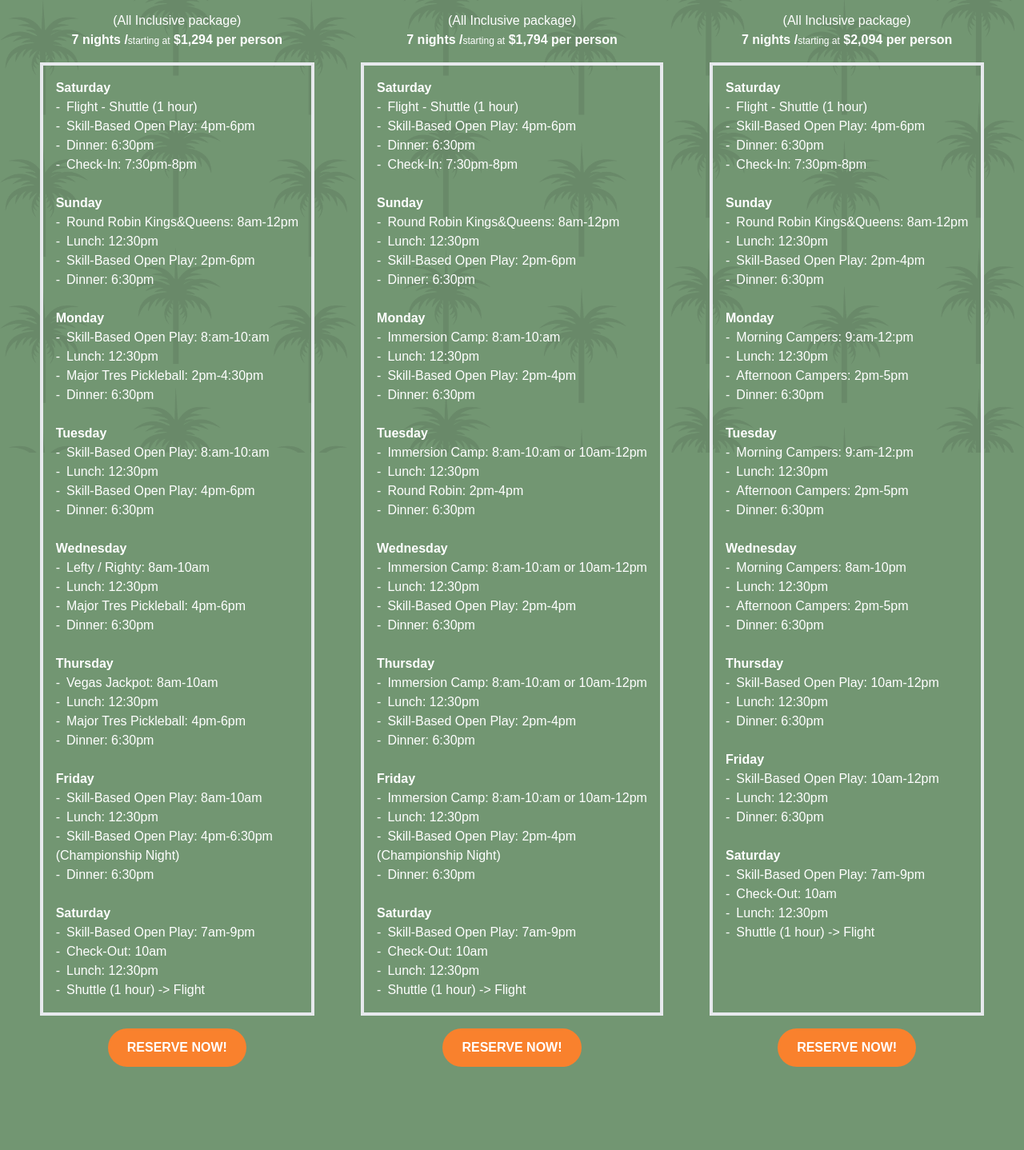
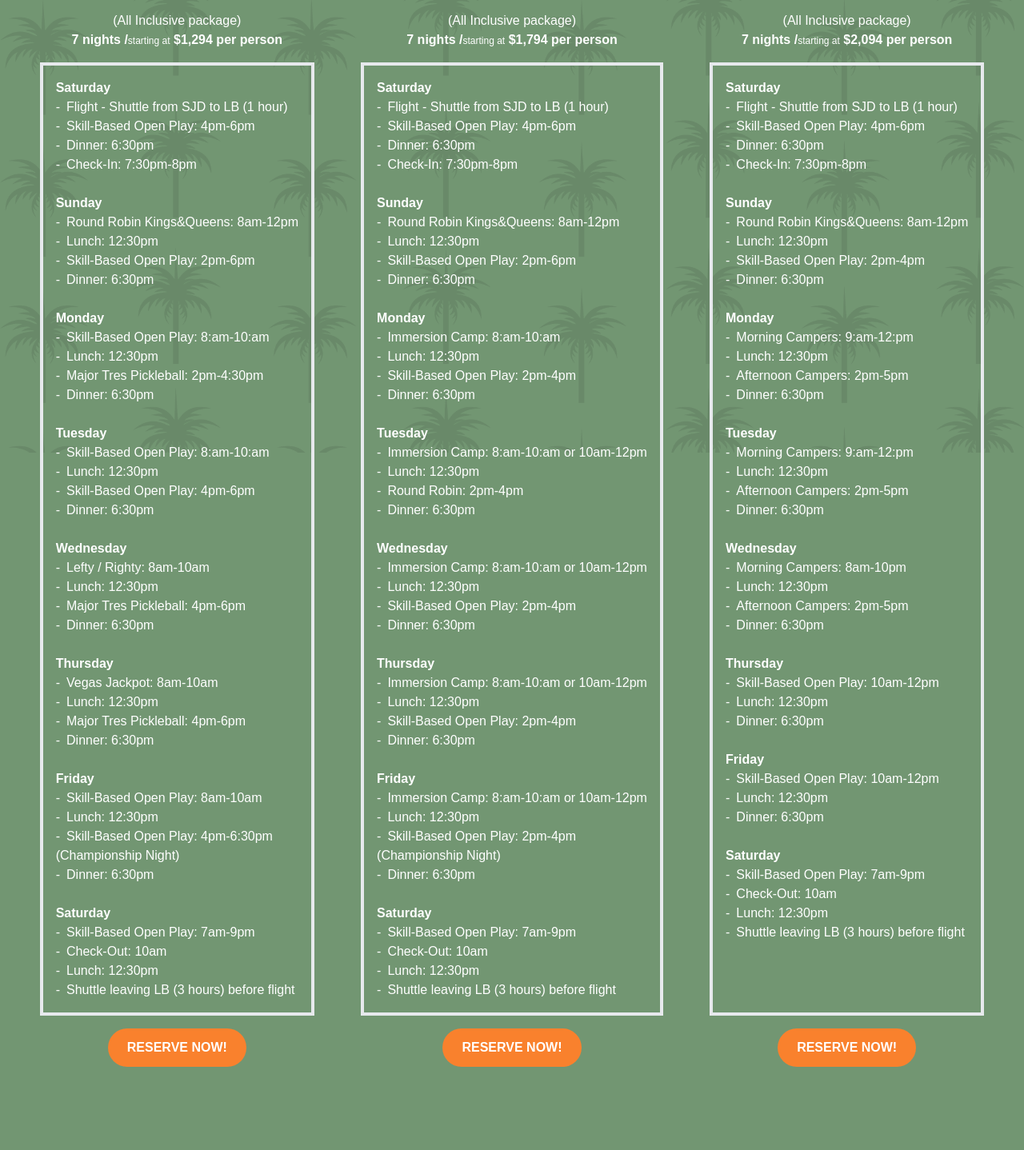
Before and after one commit to russelrex/tres, a Next.js app: page /packages in a window 1280 px wide. Shown: the part 234-1672 px from the top of the page at 80% size. Built offline with nearby package versions, Linux system fonts and the light colour scheme; a web font is replaced by a local one.

Commit message:
change 001

```diff
--- a/src/app/components/header/page.tsx
+++ b/src/app/components/header/page.tsx
@@ -156,6 +156,12 @@ export default function Header() {
                     </svg>
                   </button>
                   <Link
+                    href='https://secure.webrez.com/Bookings105/activity-edit.html?hotel_id=3731&table=hotels&listing_id=3731&mode=command&command=bookingrequestform_v2'
+                    className="w-5/6 text-center p-2 px-5 md:px-2 lg:px-5 border border-2 border-white duration-200 hover:border-slate-400 text-white hover:text-slate-400"
+                  >
+                    <p className="font-semibold">Lodging</p>
+                  </Link>
+                  <Link
                     href="/contact-us"
                     className="w-5/6 text-center p-2 px-5 md:px-2 lg:px-5 border border-2 border-white duration-200 hover:border-slate-400 text-white hover:text-slate-400"
                   >
@@ -210,6 +216,12 @@ export default function Header() {
                   <p className="font-semibold">RESERVE COURTS</p>
                 </Link>
                 <Link
+                  href='https://secure.webrez.com/Bookings105/activity-edit.html?hotel_id=3731&table=hotels&listing_id=3731&mode=command&command=bookingrequestform_v2'
+                  className="p-2 px-5 my-2 w-full text-center border border-2 border-zinc-900 duration-200 hover:border-zinc-500 hover:text-zinc-500"
+                >
+                  <p className="font-semibold">Lodging</p>
+                </Link>
+                <Link
                   href='/contact-us'
                   className="p-2 px-5 my-2 w-full text-center border border-2 border-zinc-900 duration-200 hover:border-zinc-500 hover:text-zinc-500"
                 >
--- a/src/app/contact-us/page.tsx
+++ b/src/app/contact-us/page.tsx
@@ -35,11 +35,11 @@ export default function ContactUs() {
     return (
         <>
         <Header />
-            <div className="relative pt-24 px-4"
+            <div className="relative pt-24 px-4 min-h-screen"
             style={{
             backgroundColor: 'rgb(99, 139, 179)'
             }}>
-                <div className="fixed inset-0 overflow-hidden h-[2200px]">
+        <div className="fixed inset-0 overflow-hidden w-[1500px] h-[2500px]">
             <Image
             className="opacity-10"
             src="/bg-02.png"
--- a/src/app/faq/page.tsx
+++ b/src/app/faq/page.tsx
@@ -86,7 +86,7 @@ const accordionData = [
     )},
     { title: "What transportation do I need to get around Los Barriles?", content: (
       <p>
-        - Most people rent a quad or a side by side to travel around town and the beaches and arroyos. We recommend <a className="text-blue-500 hover:underline" href="https://www.quadmanbaja.com/" target="_blank"> https://www.quadmanbaja.com/ </a> for their excellent rental service.
+        - If you purchase one of the three all-inclusive packages, transportation to and from the airport is included, courtesy of Tres Palapas. These packages also provide daily shuttle service between off-site lodging and the facility. For those not on a package, most people choose to rent a quad or side-by-side to explore the town, beaches, and arroyos. Renting a car in San José del Cabo is another option. It&apos;s worth noting that there are no taxis in Los Barriles.
       </p>
     ) },
     { title: "What is the best time of year to visit?", content: (
@@ -96,7 +96,7 @@ const accordionData = [
     ) },
     { title: "Where do I stay?", content: (
       <p>
-        - We have three beautiful 1-bedroom condos onsite. We also recommend a few hotels and rentals in the area. You can view all our favorite accommodation options here
+        - Welcome to Hacienda Blanca, where we offer three beautiful, private 1-bedroom condos onsite, complete with a hot tub and swimming pool. If the condos are fully booked, no worries! We provide lodging solutions with all-inclusive packages for each of our Tres Experiences, including MTP, Immersion Camps, and the Pro-Series Camps.
       </p>
     ) },
     { title: "What do I need to do before I arrive?", content: (
@@ -116,7 +116,7 @@ const accordionData = [
     )},
     { title: "How does pickleball play work at Tres Palapas?", content: (
       <p>
-        - All scheduled play, events, and reservations are organized by skill level. Register for the play you wish to participate in and you will be assigned a court when you arrive.
+        - All scheduled play, events, and reservations are organized by skill level. Register for the play you wish to participate in and you will be assigned a court when you arrive. Alternatively, choose from one of our amazing three packages for the full Tres Palapas Pickleball experience!
       </p>
     ) },
     { title: "Do you offer pickleball camps/clinics/lessons?", content: (
--- a/src/app/packages/page.tsx
+++ b/src/app/packages/page.tsx
@@ -55,7 +55,7 @@ export default function Packages() {
                 <div className="box-border w-auto mt-4 p-4 border-4 text-start">
                 <span className="font-bold">Saturday</span><br/>
                 <ul className="list-none">
-                    <li className="before:content-['-'] before:mr-2">Flight - Shuttle (1 hour)</li>
+                    <li className="before:content-['-'] before:mr-2">Flight - Shuttle from SJD to LB (1 hour)</li>
                     <li className="before:content-['-'] before:mr-2">Skill-Based Open Play: 4pm-6pm</li>
                     <li className="before:content-['-'] before:mr-2">Dinner: 6:30pm</li>
                     <li className="before:content-['-'] before:mr-2">Check-In: 7:30pm-8pm</li>
@@ -114,7 +114,7 @@ export default function Packages() {
                     <li className="before:content-['-'] before:mr-2">Skill-Based Open Play: 7am-9pm</li>
                     <li className="before:content-['-'] before:mr-2">Check-Out: 10am</li>
                     <li className="before:content-['-'] before:mr-2">Lunch: 12:30pm</li>
-                    <li className="before:content-['-'] before:mr-2">Shuttle (1 hour) -&gt; Flight</li>
+                    <li className="before:content-['-'] before:mr-2">Shuttle leaving LB (3 hours) before flight</li>
                 </ul>
                 </div>
                 <button onClick={() => router.push('https://forms.gle/nsgcKz3huNJdAcKt9')} className="mt-4 px-6 py-3 rounded-full bg-orange-500 text-white font-bold hover:bg-orange-400">
@@ -140,7 +140,7 @@ export default function Packages() {
                 <div className="box-border w-auto mt-4 p-4 border-4 text-start">
                 <span className="font-bold">Saturday</span><br/>
                 <ul className="list-none">
-                    <li className="before:content-['-'] before:mr-2">Flight - Shuttle (1 hour)</li>
+                    <li className="before:content-['-'] before:mr-2">Flight - Shuttle from SJD to LB (1 hour)</li>
                     <li className="before:content-['-'] before:mr-2">Skill-Based Open Play: 4pm-6pm</li>
                     <li className="before:content-['-'] before:mr-2">Dinner: 6:30pm</li>
                     <li className="before:content-['-'] before:mr-2">Check-In: 7:30pm-8pm</li>
@@ -199,7 +199,7 @@ export default function Packages() {
                     <li className="before:content-['-'] before:mr-2">Skill-Based Open Play: 7am-9pm</li>
                     <li className="before:content-['-'] before:mr-2">Check-Out: 10am</li>
                     <li className="before:content-['-'] before:mr-2">Lunch: 12:30pm</li>
-                    <li className="before:content-['-'] before:mr-2">Shuttle (1 hour) -&gt; Flight</li>
+                    <li className="before:content-['-'] before:mr-2">Shuttle leaving LB (3 hours) before flight</li>
                 </ul>
                 </div>
                 <button onClick={() => router.push('https://forms.gle/RzT99hK45L3Byonj8')} className="mt-4 px-6 py-3 rounded-full bg-orange-500 text-white font-bold hover:bg-orange-400">
@@ -227,7 +227,7 @@ export default function Packages() {
                 <div className="box-border w-auto mt-4 p-4 border-4 text-start">
                 <span className="font-bold">Saturday</span><br/>
                 <ul className="list-none">
-                    <li className="before:content-['-'] before:mr-2">Flight - Shuttle (1 hour)</li>
+                    <li className="before:content-['-'] before:mr-2">Flight - Shuttle from SJD to LB (1 hour)</li>
                     <li className="before:content-['-'] before:mr-2">Skill-Based Open Play: 4pm-6pm</li>
                     <li className="before:content-['-'] before:mr-2">Dinner: 6:30pm</li>
                     <li className="before:content-['-'] before:mr-2">Check-In: 7:30pm-8pm</li>
@@ -284,7 +284,7 @@ export default function Packages() {
                     <li className="before:content-['-'] before:mr-2">Skill-Based Open Play: 7am-9pm</li>
                     <li className="before:content-['-'] before:mr-2">Check-Out: 10am</li>
                     <li className="before:content-['-'] before:mr-2">Lunch: 12:30pm</li>
-                    <li className="before:content-['-'] before:mr-2">Shuttle (1 hour) -&gt; Flight</li>
+                    <li className="before:content-['-'] before:mr-2">Shuttle leaving LB (3 hours) before flight</li>
                 </ul>
                 <br />
                 <br />
```
Lines whose indentation alone changed are shown as unchanged.
